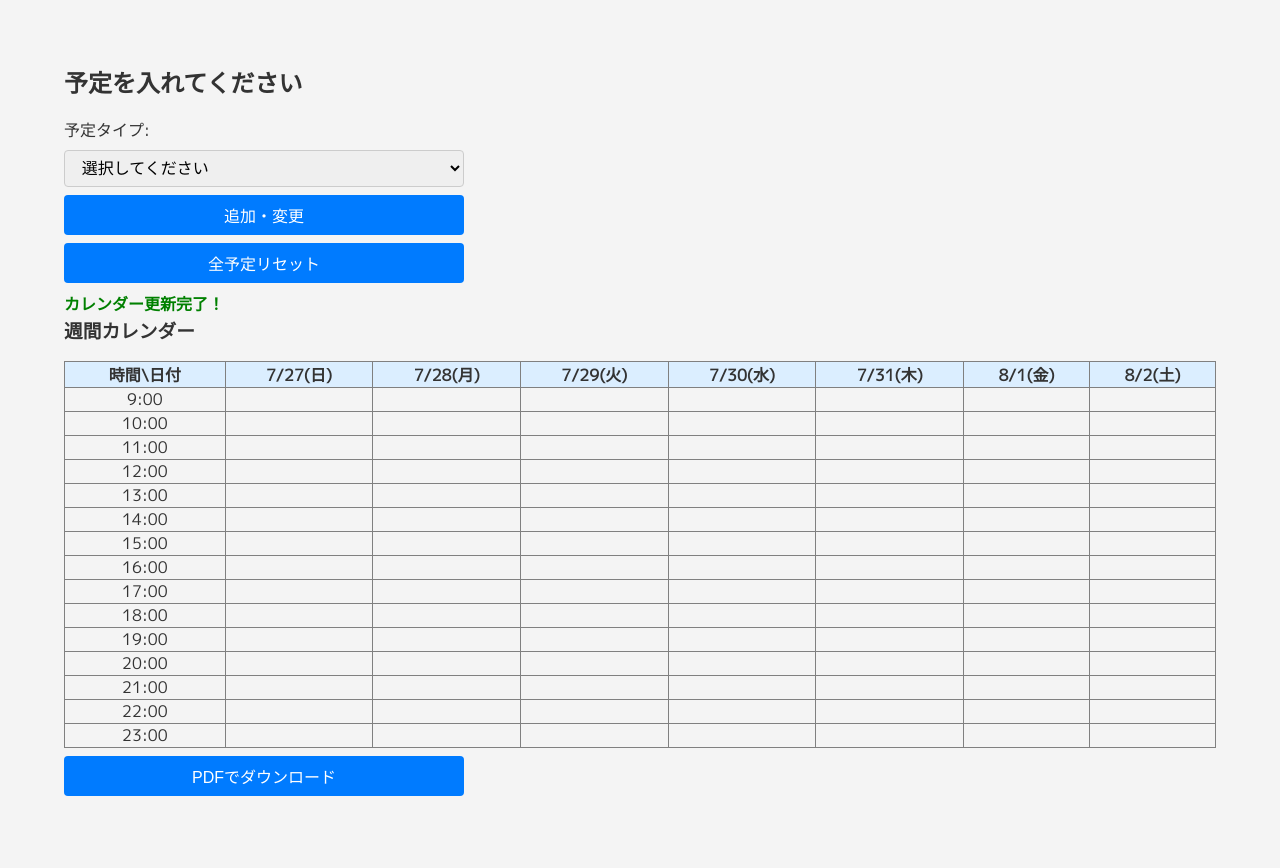
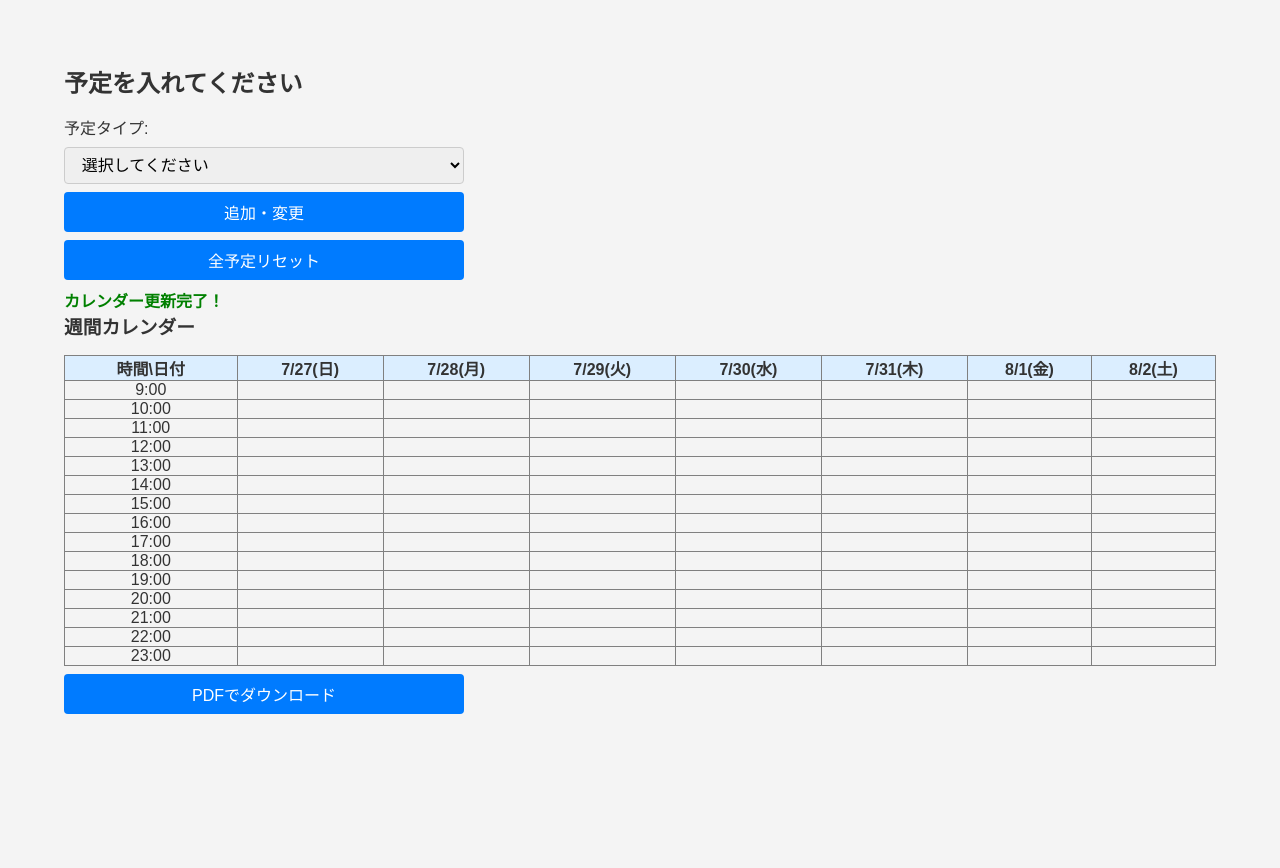
Before and after one commit to yoguze/weekly-scheduling, a Flask app: page / in a window 1280 px wide. After the commit the page ends 714 px from the top, so only its background shows below. Run offline with Flask 3, Linux system fonts and the light colour scheme; some web fonts are replaced.

Commit message:
first commit

```diff
--- a/app.py
+++ b/app.py
@@ -100,7 +100,6 @@ def add_flexible():
     flexible_event_pool.append({
         "title": title,
         "hours": hours,
-        "priority": 3,
         "deadline": deadline,
         "added_at": datetime.now()
     })
@@ -152,8 +151,17 @@ def download_pdf():
         pdf = pdfkit.from_string(html_content, False, configuration=pdfkit_config, options=options)
     else:
         html_content = generate_calendar_html(calendar_events)
-        css = CSS(string='@import url("https://fonts.googleapis.com/css2?family=M+PLUS+1p&display=swap"); '
-                     'body { font-family: "M PLUS 1p", serif !important; }')
+        from weasyprint import CSS
+        font_path = os.path.join(app.root_path, 'static', 'fonts', 'ipag.ttf')
+        css = CSS(string=f'''
+            @font-face {{
+                font-family: "IPAfont";
+                src: url("file://{font_path}");
+            }}
+            body {{
+                font-family: "IPAfont";
+            }}
+            ''')
         pdf = HTML(string=html_content).write_pdf(stylesheets=[css])
 
     return send_file(
--- a/static/script.js
+++ b/static/script.js
@@ -127,25 +127,6 @@ function resetAllEvents() {
     }
 }
 
-function setupLeaveWarning() {
-    window.addEventListener("beforeunload", function (e) {
-        if (unsavedChanges) {
-            e.preventDefault();
-            e.returnValue = '';
-        }
-    });
-
-    document.querySelectorAll("a, button").forEach(el => {
-        el.addEventListener("click", function (e) {
-            if (unsavedChanges) {
-                if (!confirm("設定した予定は保存されません。別のページに移動しますか？")) {
-                    e.preventDefault();
-                }
-            }
-        });
-    });
-}
-
 function downloadPDF() {
     window.location.href = "/download_pdf";
 }
--- a/static/style.css
+++ b/static/style.css
@@ -1,5 +1,7 @@
-/* リセットCSS */
-@import url('https://fonts.googleapis.com/css2?family=M+PLUS+1p&display=swap');
+@font-face {
+  font-family: 'IPAfont';
+  src: url('/static/fonts/ipag.ttf') format('truetype');
+}
 
 * {
     margin: 0;
@@ -8,7 +10,7 @@
 }
 
 body {
-      font-family: 'M PLUS 1p', 'Meiryo', serif !important;
+    font-family: 'IPAfont', sans-serif;
     background-color: #f4f4f4;
     color: #333;
     padding: 5vw;
```
Also changed, not shown: 1 other file.
